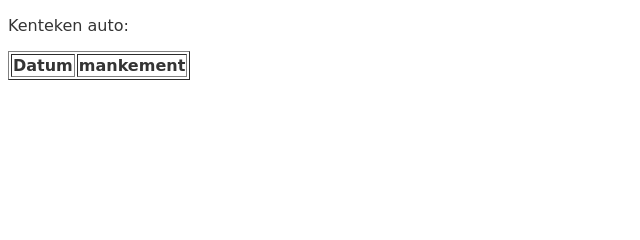
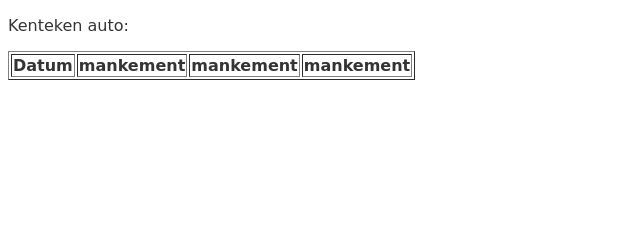
Before and after one commit to fdschepper/mvc-oop-toets-userstory, a PHP site: page /lessen in a window 1280 px wide. Shown: the part 139-379 px from the top of the page, without its empty margins (0-640 px from the left). Run offline with PHP 8.4, Linux system fonts and the light colour scheme; data that the repository does not hold is empty.

Commit message:
values are now displayed in the table

```diff
--- a/toets/app/controllers/Lessen.php
+++ b/toets/app/controllers/Lessen.php
@@ -25,7 +25,8 @@ class Lessen extends Controller
         foreach ($result as $info) {
             //$d = new DateTimeImmutable($info->DatumTijd, new DateTimeZone('Europe/Amsterdam'));
             $rows .= "<tr>
-                        <td>$info->LENA</td>
+                        <td>$info->Datum</td>
+                        <td>$info->Mankement</td>
                         <td><a href='" . URLROOT . "/lessen/infolesson/{$info->Id}'><img src='" . URLROOT . "/img/b_help.png' alt='questionmark'></a></td>
                         <td><a href='" . URLROOT . "/lessen/topicslesson/{$info->Id}'><img src='" . URLROOT . "/img/b_props.png' alt='topiclist'></a></td>
                     </tr>";
--- a/toets/app/models/Les.php
+++ b/toets/app/models/Les.php
@@ -31,9 +31,10 @@ class Les
 
     public function getInstructor()
     {
-        $this->db->query("SELECT instructeur1.Naam ,instructeur1.Id AS INID, auto.Id AS AUID, instructeur1.Email, auto.Kenteken, auto.Type
+        $this->db->query("SELECT instructeur1.Naam ,instructeur1.Id AS INID, auto.Id AS AUID, instructeur1.Email, auto.Kenteken, auto.Type, mankement.Datum, mankement.Mankement
         FROM instructeur1
         INNER JOIN auto ON instructeur1.Id = auto.InstructeurId
+        INNER JOIN mankement ON auto.Id = mankement.AutoId
         WHERE instructeur1.Id = :Id
         ");
 
--- a/toets/app/views/lessen/index.php
+++ b/toets/app/views/lessen/index.php
@@ -15,6 +15,8 @@
     <thead>
         <th>Datum</th>
         <th>mankement</th>
+        <th>mankement</th>
+        <th>mankement</th>
     </thead>
     <tbody>
         <?= $data['rows'] ?>
```
